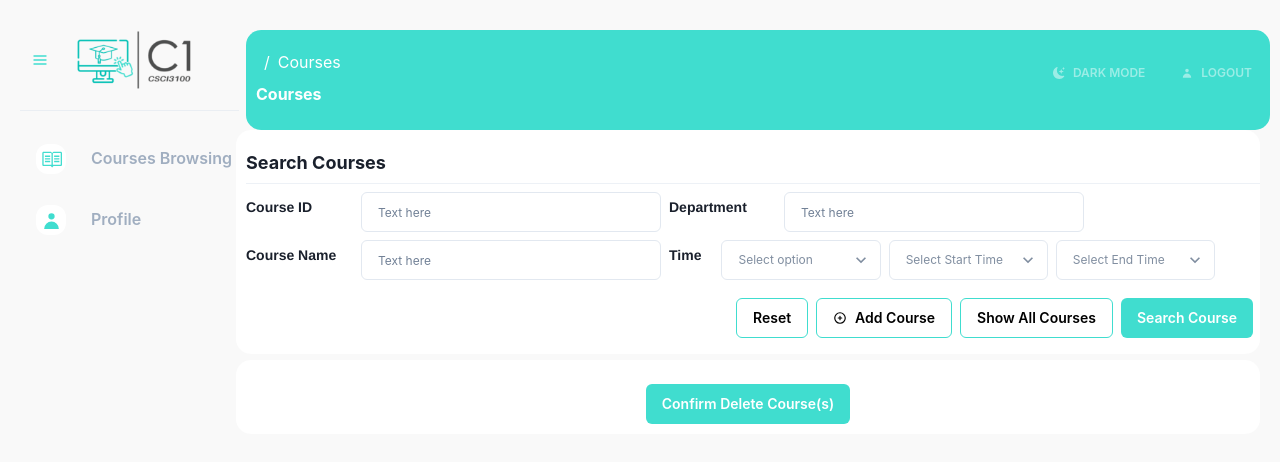
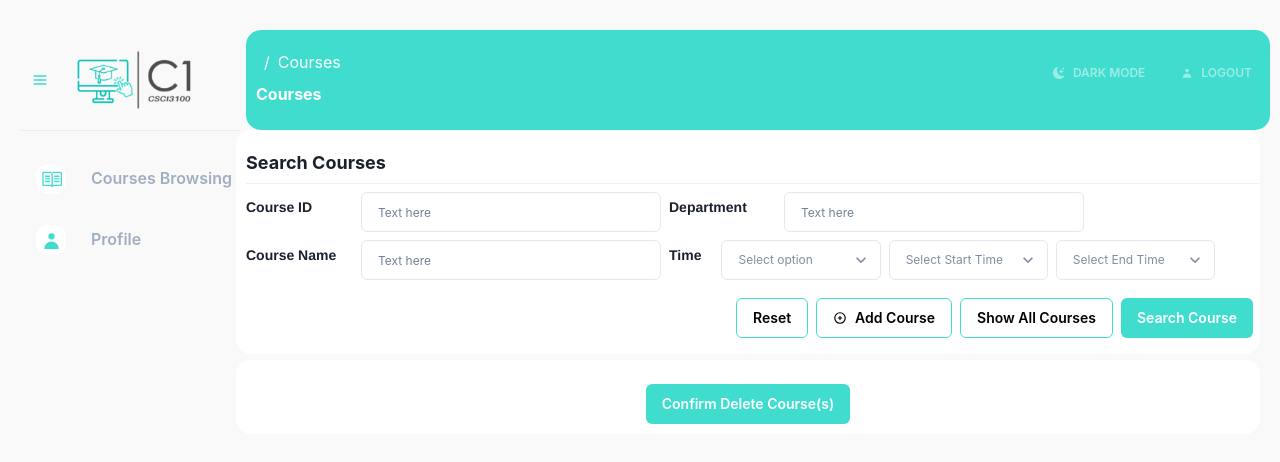
Before and after one commit to dominicchandev/CSCI3100-project, a Next.js app: page /admin/courses in a window 1280 px wide. Shown: the top 462 px of the page. Built offline with nearby package versions, Linux system fonts and the light colour scheme; no server answers.

Commit message:
Sidebar ui

```diff
--- a/components/sidebar.js
+++ b/components/sidebar.js
@@ -68,7 +68,7 @@ export function SideBar(props) {
     return (
         <Box
             pl="20px"
-            mt={props.mt ?? undefined}
+            mt="20px"
             height="100vh"
         >
             <HStack>
--- a/pages/profile/index.js
+++ b/pages/profile/index.js
@@ -74,7 +74,7 @@ export default function Home() {
 
   return (
       <HStack spacing={10} alignItems="flex-start">
-        <SideBar colorMode={colorMode} mt="20px" isAdmin={role === "admin"}/>
+        <SideBar colorMode={colorMode} isAdmin={role === "admin"}/>
         <VStack width="100%" pr="20px" pt="25px" spacing={20}>
               <ProfileBox
                 email={email}
--- a/pages/profile/schedule.js
+++ b/pages/profile/schedule.js
@@ -24,7 +24,7 @@ export default function SchedulePage() {
   return (
     <>
       <HStack spacing={10} alignItems="flex-start">
-          <SideBar colorMode={colorMode} mt="20px" isAdmin={role === "admin"}/>
+          <SideBar colorMode={colorMode} isAdmin={role === "admin"}/>
           <VStack width="100%" pr="20px" pt="25px" spacing={20}>
                 <ProfileBox
                   email={email}
```
